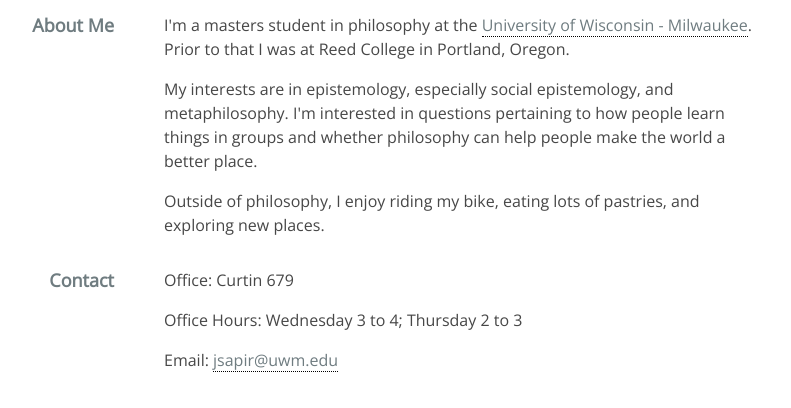
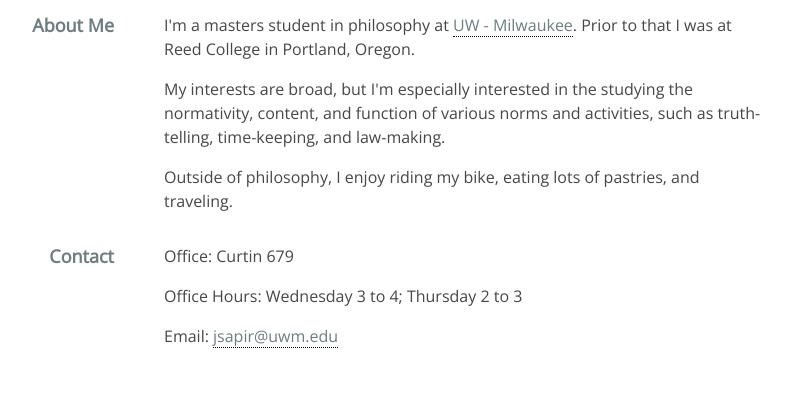
Before and after one commit to sapiry/sapiry.github.io, a plain HTML site: page index.html in a window 1280 px wide. Shown: the part 84-492 px from the top of the page, without its empty margins (276-1067 px from the left). Drawn offline with nearby package versions, Linux system fonts and the light colour scheme.

Commit message:
Update index.html

```diff
--- a/index.html
+++ b/index.html
@@ -47,11 +47,11 @@
 
       	<dt>About Me</dt>
           <dd>
-            <p>I'm a masters student in philosophy at the <a href = "https://uwm.edu/philosophy/graduate/current-graduate-students/">University of Wisconsin - Milwaukee</a>. Prior to that I was at Reed College in Portland, Oregon.</p>
+            <p>I'm a masters student in philosophy at <a href = "https://uwm.edu/philosophy/graduate/current-graduate-students/">UW - Milwaukee</a>. Prior to that I was at Reed College in Portland, Oregon.</p>
 
-            <p>My interests are in epistemology, especially social epistemology, and metaphilosophy. I'm interested in questions pertaining to how people learn things in groups and whether philosophy can help people make the world a better place.</p>
+            <p>My interests are broad, but I'm especially interested in the studying the normativity, content, and function of various norms and activities, such as truth-telling, time-keeping, and law-making.</p>
 
-            <p>Outside of philosophy, I enjoy riding my bike, eating lots of pastries, and exploring new places.</p>
+            <p>Outside of philosophy, I enjoy riding my bike, eating lots of pastries, and traveling.</p>
 
           </dd>
 
```
